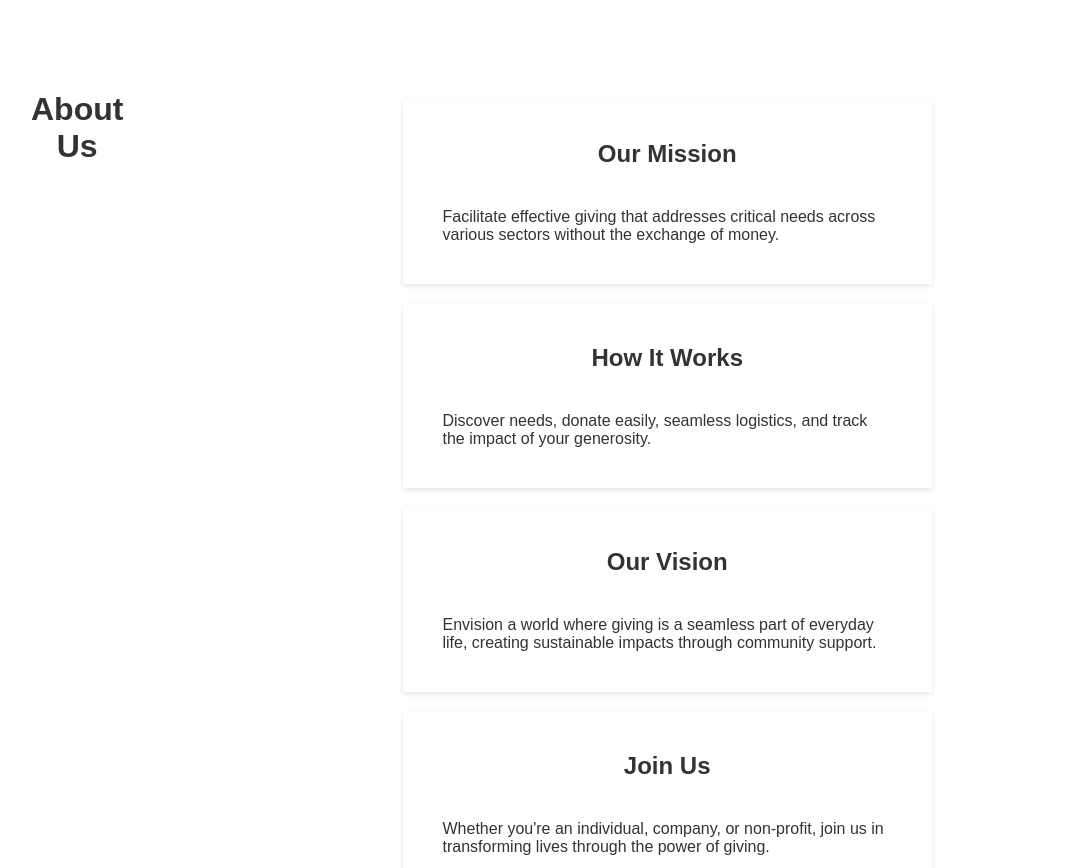
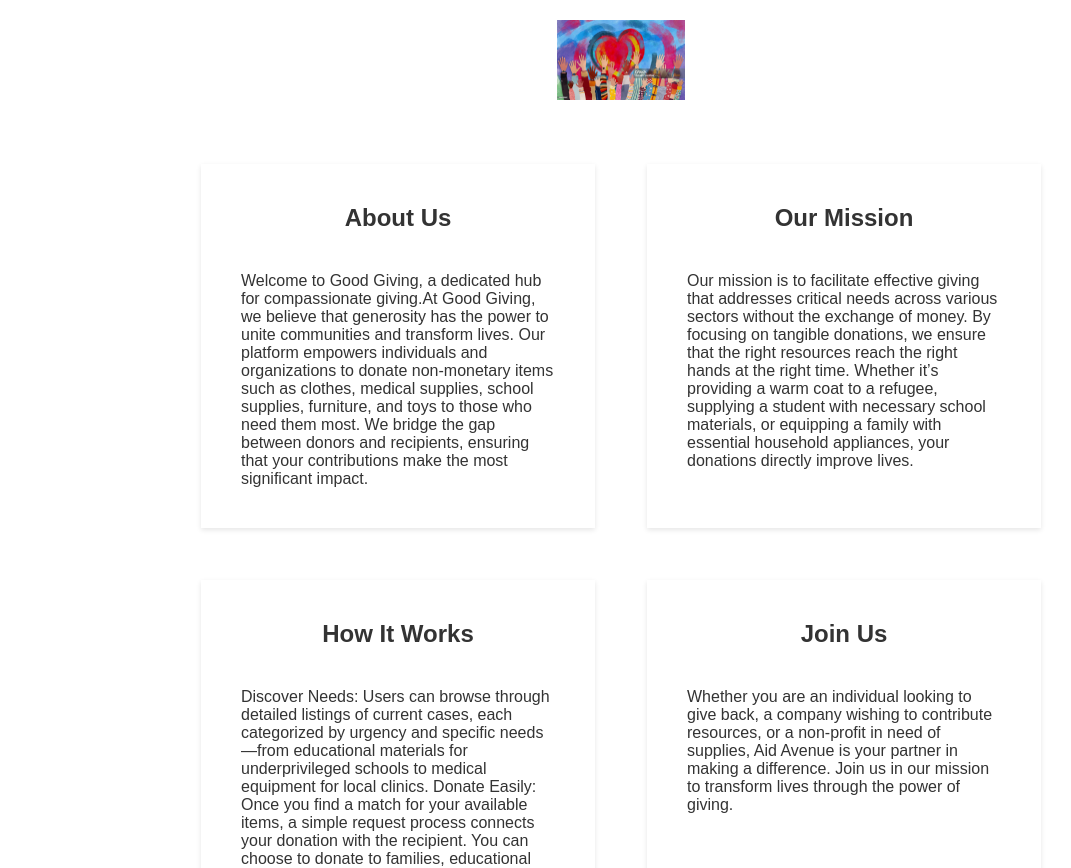
Before and after one commit to hassanredaa/HANIES, a React (Vite) app: page / in a window 1280 px wide. Shown: the part 780-1648 px from the top of the page, without its empty margins (19-1090 px from the left). Built offline with nearby package versions, Linux system fonts and the light colour scheme; grey boxes are pictures that could not be loaded.

Commit message:
about us

```diff
--- a/index.html
+++ b/index.html
@@ -2,9 +2,9 @@
 <html lang="en">
   <head>
     <meta charset="UTF-8" />
-    <link rel="icon" type="image/svg+xml" href="/vite.svg" />
+    <link rel="icon" type="image" href="./assets/gg.png" />
     <meta name="viewport" content="width=device-width, initial-scale=1.0" />
-    <title>React Essentials</title>
+    <title>Good Giving</title>
   </head>
   <body>
     <div id="root"></div>
--- /dev/null
+++ b/src/About.jsx
@@ -0,0 +1,8 @@
+export default function About(props){
+    return(
+        <div className="info-block" style={{ width: '30%', margin: '10px', padding: '20px', boxShadow: '0 2px 5px rgba(0,0,0,0.1)' }}>
+            <h2>{props.title}</h2>
+            <p>{props.description}</p>
+        </div>
+    )
+}
--- a/src/Home.jsx
+++ b/src/Home.jsx
@@ -2,6 +2,9 @@ import React from 'react';
 import { Link } from 'react-router-dom';
 import ggImage from '../assets/gg.png';
 import video from '../assets/Untitled Video (3).mp4';
+import { about } from './data.js';
+import About from './About.jsx';
+import imageee from '../assets/istockphoto-1436319269-1024x1024.jpg'
 
 export default function Home() {
     return (
@@ -23,26 +26,14 @@ export default function Home() {
             <video autoPlay muted loop id="video-bg" style={{ width: '100%', height: '100vh', objectFit: 'cover', zIndex: -1 }}>
                 <source src={video} type="video/mp4" />
             </video>
+            <div>
+                <img src={imageee}></img>
+            </div>
             <div id="about" style={{ padding: '50px', backgroundColor: '#fff', color: '#333', textAlign: 'center' }}>
-                <h1>About Us</h1>
-                <div className="info-blocks" style={{ display: 'flex', justifyContent: 'space-around', flexWrap: 'wrap', marginTop: '20px' }}>
-                    <div className="info-block" style={{ width: '45%', margin: '10px', padding: '20px', boxShadow: '0 2px 5px rgba(0,0,0,0.1)' }}>
-                        <h2>Our Mission</h2>
-                        <p>Facilitate effective giving that addresses critical needs across various sectors without the exchange of money.</p>
-                    </div>
-                    <div className="info-block" style={{ width: '45%', margin: '10px', padding: '20px', boxShadow: '0 2px 5px rgba(0,0,0,0.1)' }}>
-                        <h2>How It Works</h2>
-                        <p>Discover needs, donate easily, seamless logistics, and track the impact of your generosity.</p>
-                    </div>
-                    <div className="info-block" style={{ width: '45%', margin: '10px', padding: '20px', boxShadow: '0 2px 5px rgba(0,0,0,0.1)' }}>
-                        <h2>Our Vision</h2>
-                        <p>Envision a world where giving is a seamless part of everyday life, creating sustainable impacts through community support.</p>
-                    </div>
-                    <div className="info-block" style={{ width: '45%', margin: '10px', padding: '20px', boxShadow: '0 2px 5px rgba(0,0,0,0.1)' }}>
-                        <h2>Join Us</h2>
-                        <p>Whether you're an individual, company, or non-profit, join us in transforming lives through the power of giving.</p>
-                    </div>
-                </div>
+                <ul>
+                {about.map((aboutitem) =>  <About key={aboutitem.title} {...aboutitem} />)}
+                </ul>
+
             </div>
             <div id="contact" style={{ height: '100vh', display: 'flex', flexDirection: 'column', justifyContent: 'center', alignItems: 'center', textAlign: 'center', backgroundColor: '#f0f0f0' }}>
                 <h1>Contact Us</h1>
--- a/src/data.js
+++ b/src/data.js
@@ -0,0 +1,19 @@
+export const about = [
+    {
+        title: "About Us",
+        description: "Welcome to Good Giving, a dedicated hub for compassionate giving.At Good Giving, we believe that generosity has the power to unite communities and transform lives. Our platform empowers individuals and organizations to donate non-monetary items such as clothes, medical supplies, school supplies, furniture, and toys to those who need them most. We bridge the gap between donors and recipients, ensuring that your contributions make the most significant impact."
+    },
+    {
+        title:"Our Mission",
+        description: "Our mission is to facilitate effective giving that addresses critical needs across various sectors without the exchange of money. By focusing on tangible donations, we ensure that the right resources reach the right hands at the right time. Whether it’s providing a warm coat to a refugee, supplying a student with necessary school materials, or equipping a family with essential household appliances, your donations directly improve lives."
+    },
+    {
+        title: "How It Works",
+        description:"Discover Needs: Users can browse through detailed listings of current cases, each categorized by urgency and specific needs—from educational materials for underprivileged schools to medical equipment for local clinics. Donate Easily: Once you find a match for your available items, a simple request process connects your donation with the recipient. You can choose to donate to families, educational institutions, healthcare facilities, or charitable organizations. Seamless Logistics: We coordinate the pickup and delivery of donated items. Our platform schedules a pickup at your convenience, and our trusted logistics partners ensure safe and timely delivery to the recipient. Track Impact: Stay updated with real-time tracking of your donations from pickup to delivery. We provide notifications and reports so you can see the tangible impact of your generosity. Our Vision We envision a world where giving is a seamless part of everyday life. Good Giving strives to create a sustainable impact by enabling people and organizations to help each other in meaningful ways. Our platform is more than just a bridge between supply and need; it’s a community builder that fosters a culture of support and solidarity."
+    },
+    {
+        title:"Join Us",
+        description:"Whether you are an individual looking to give back, a company wishing to contribute resources, or a non-profit in need of supplies, Aid Avenue is your partner in making a difference. Join us in our mission to transform lives through the power of giving."
+    }
+
+]
--- a/src/styles.css
+++ b/src/styles.css
@@ -341,7 +341,7 @@ footer {
 
 #about,
 #contact {
-    height: 100vh;
+    height: 100%;
     /* Make each section fill the screen vertically */
     display: flex;
     flex: 'column';
@@ -350,6 +350,8 @@ footer {
     text-Align: 'center';
 }
 
+
+
 #about {
     background: '#fff';
 }
@@ -357,6 +359,34 @@ footer {
 #contact {
     background: '#f0f0f0';
 }
+#about ul {
+    list-style: none;
+    padding: 0;
+    margin: 0;
+    display: flex;
+    gap: 2rem;
+    flex-wrap: wrap;
+    justify-content: center;
+  }
+
+  #about li {
+    width: 10rem;
+    text-align: center;
+  }
+
+  #about li img {
+    height: 4rem;
+    width: 6rem;
+    object-fit: cover;
+  }
+
+  #about li h3 {
+    margin: 0.5rem 0;
+  }
+
+  #about li p {
+    font-size: 0.9rem;
+  }
 
 @media (max-width: 600px) {
     .button-primary {
```
Also changed, not shown: assets/istockphoto-1436319269-1024x1024.jpg (added).
